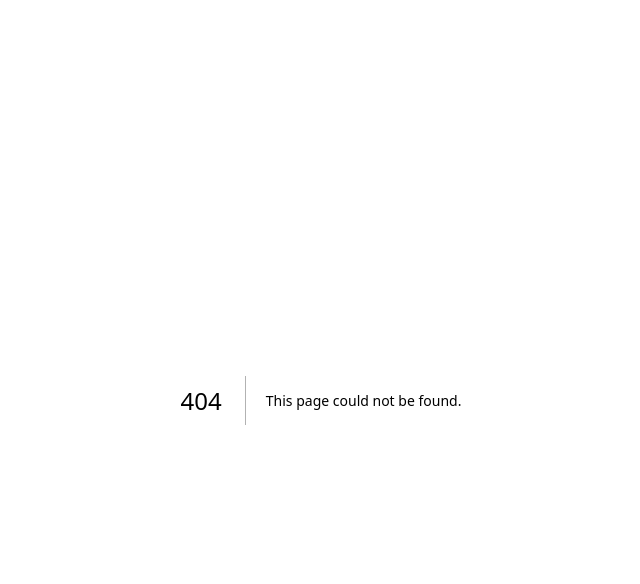
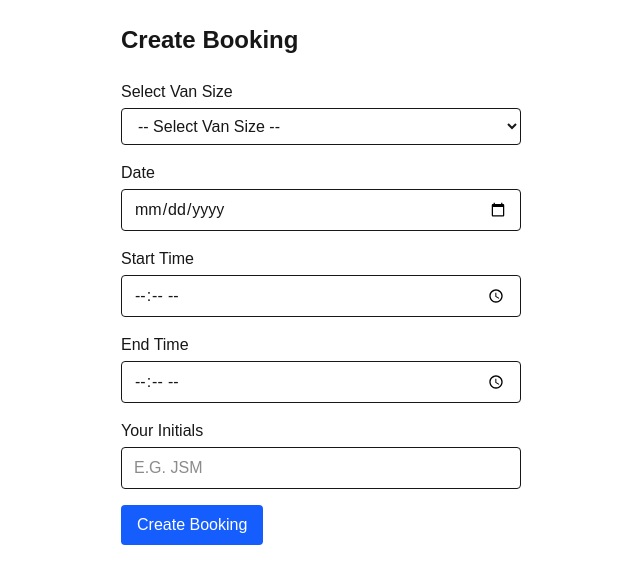
Before and after one commit to jameslinnell1234/bookingwebsitefinal, a Next.js app in the folder next-app/: page /bookings/create in a window 1280 px wide. Before the commit this address had no page. Shown: the top 584 px of the page, without its empty margins (319-959 px from the left). Built offline with nearby package versions, Linux system fonts and the light colour scheme; no server answers.

Commit message:
add create bookings and setup firestore in firebase.

```diff
--- /dev/null
+++ b/next-app/app/bookings/create/page.tsx
@@ -0,0 +1,141 @@
+"use client";
+
+import { useState } from "react";
+import { useRouter } from "next/navigation";
+import { addBooking } from "@/lib/firestore";
+
+export default function CreateBookingPage() {
+  const router = useRouter();
+  const [form, setForm] = useState({
+    vanSize: "",       // changed from vanPlate
+    date: "",
+    startTime: "",
+    endTime: "",
+    userInitials: "",
+  });
+  const [loading, setLoading] = useState(false);
+  const [error, setError] = useState("");
+
+  const handleChange = (e: React.ChangeEvent<HTMLInputElement | HTMLSelectElement>) => {
+    setForm({ ...form, [e.target.name]: e.target.value });
+  };
+
+  const handleSubmit = async (e: React.FormEvent) => {
+    e.preventDefault();
+    setError("");
+    setLoading(true);
+
+    // Basic validation
+    if (
+      !form.vanSize ||
+      !form.date ||
+      !form.startTime ||
+      !form.endTime ||
+      !form.userInitials
+    ) {
+      setError("Please fill in all fields.");
+      setLoading(false);
+      return;
+    }
+
+    try {
+      await addBooking(form);
+      router.push("/bookings");
+    } catch (err) {
+      setError("Failed to create booking.");
+      setLoading(false);
+    }
+  };
+
+  return (
+    <main className="max-w-md mx-auto p-6">
+      <h1 className="text-2xl font-bold mb-6">Create Booking</h1>
+      <form onSubmit={handleSubmit} className="space-y-4">
+        <div>
+          <label htmlFor="vanSize" className="block font-medium mb-1">
+            Select Van Size
+          </label>
+          <select
+            name="vanSize"
+            id="vanSize"
+            value={form.vanSize}
+            onChange={handleChange}
+            className="w-full border px-3 py-2 rounded"
+          >
+            <option value="">-- Select Van Size --</option>
+            <option value="large">Large</option>
+            <option value="small">Small</option>
+          </select>
+        </div>
+
+        <div>
+          <label htmlFor="date" className="block font-medium mb-1">
+            Date
+          </label>
+          <input
+            type="date"
+            name="date"
+            id="date"
+            value={form.date}
+            onChange={handleChange}
+            className="w-full border px-3 py-2 rounded"
+          />
+        </div>
+
+        <div>
+          <label htmlFor="startTime" className="block font-medium mb-1">
+            Start Time
+          </label>
+          <input
+            type="time"
+            name="startTime"
+            id="startTime"
+            value={form.startTime}
+            onChange={handleChange}
+            className="w-full border px-3 py-2 rounded"
+          />
+        </div>
+
+        <div>
+          <label htmlFor="endTime" className="block font-medium mb-1">
+            End Time
+          </label>
+          <input
+            type="time"
+            name="endTime"
+            id="endTime"
+            value={form.endTime}
+            onChange={handleChange}
+            className="w-full border px-3 py-2 rounded"
+          />
+        </div>
+
+        <div>
+          <label htmlFor="userInitials" className="block font-medium mb-1">
+            Your Initials
+          </label>
+          <input
+            type="text"
+            name="userInitials"
+            id="userInitials"
+            value={form.userInitials}
+            onChange={handleChange}
+            maxLength={3}
+            className="w-full border px-3 py-2 rounded uppercase"
+            placeholder="e.g. JSM"
+          />
+        </div>
+
+        {error && <p className="text-red-600">{error}</p>}
+
+        <button
+          type="submit"
+          disabled={loading}
+          className="bg-blue-600 text-white px-4 py-2 rounded hover:bg-blue-700 disabled:opacity-50"
+        >
+          {loading ? "Creating..." : "Create Booking"}
+        </button>
+      </form>
+    </main>
+  );
+}
--- a/next-app/app/bookings/page.tsx
+++ b/next-app/app/bookings/page.tsx
@@ -1,10 +1,28 @@
+"use client";
+
+import { useRouter } from "next/navigation";
 import Calendar from "@/components/Calendar";
 
 export default function BookingsPage() {
+  const router = useRouter();
+
+  const handleCreateBooking = () => {
+    router.push("/bookings/create");
+  };
+
   return (
-    <div className="p-4">
-      <h1 className="text-2xl font-bold mb-6">Bookings</h1>
+    <main className="p-6">
+      <div className="flex justify-between items-center mb-4">
+        <h1 className="text-2xl font-bold">Bookings</h1>
+        <button
+          onClick={handleCreateBooking}
+          className="bg-green-600 text-white px-4 py-2 rounded hover:bg-green-700"
+        >
+          Create Booking
+        </button>
+      </div>
+
       <Calendar />
-    </div>
+    </main>
   );
 }
--- /dev/null
+++ b/next-app/lib/firebase.ts
@@ -0,0 +1,16 @@
+import { initializeApp } from "firebase/app";
+import { getFirestore } from "firebase/firestore";
+
+const firebaseConfig = {
+  apiKey: process.env.NEXT_PUBLIC_FIREBASE_API_KEY,
+  authDomain: process.env.NEXT_PUBLIC_FIREBASE_AUTH_DOMAIN,
+  projectId: process.env.NEXT_PUBLIC_FIREBASE_PROJECT_ID,
+  storageBucket: process.env.NEXT_PUBLIC_FIREBASE_STORAGE_BUCKET,
+  messagingSenderId: process.env.NEXT_PUBLIC_FIREBASE_MESSAGING_SENDER_ID,
+  appId: process.env.NEXT_PUBLIC_FIREBASE_APP_ID,
+};
+
+const app = initializeApp(firebaseConfig);
+const db = getFirestore(app);
+
+export { db };
--- /dev/null
+++ b/next-app/lib/firestore.ts
@@ -0,0 +1,17 @@
+import { collection, addDoc } from "firebase/firestore";
+import { db } from "./firebase";
+
+export async function addBooking(data: {
+  vanSize: string;    // updated from vanPlate
+  date: string;
+  startTime: string;
+  endTime: string;
+  userInitials: string;
+}) {
+  try {
+    const docRef = await addDoc(collection(db, "bookings"), data);
+    return docRef.id;
+  } catch (e) {
+    throw new Error("Error adding booking: " + e);
+  }
+}
--- /dev/null
+++ b/package.json
@@ -0,0 +1,5 @@
+{
+  "dependencies": {
+    "firebase": "^11.9.1"
+  }
+}
```
Also changed, not shown: next-app/app/page.tsx (line endings or trailing spaces), 2 other files (tests, documents, lock files or other folders).
